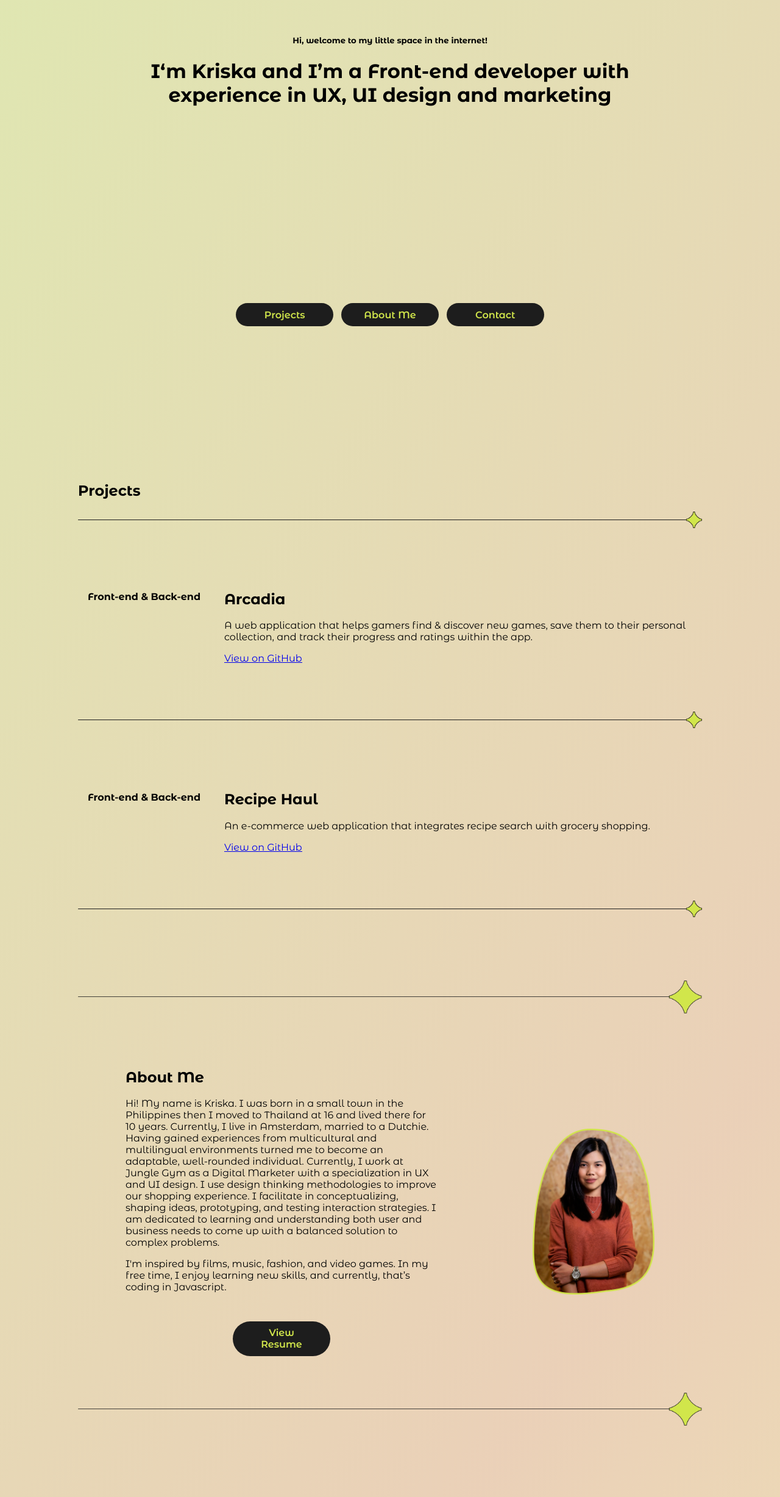
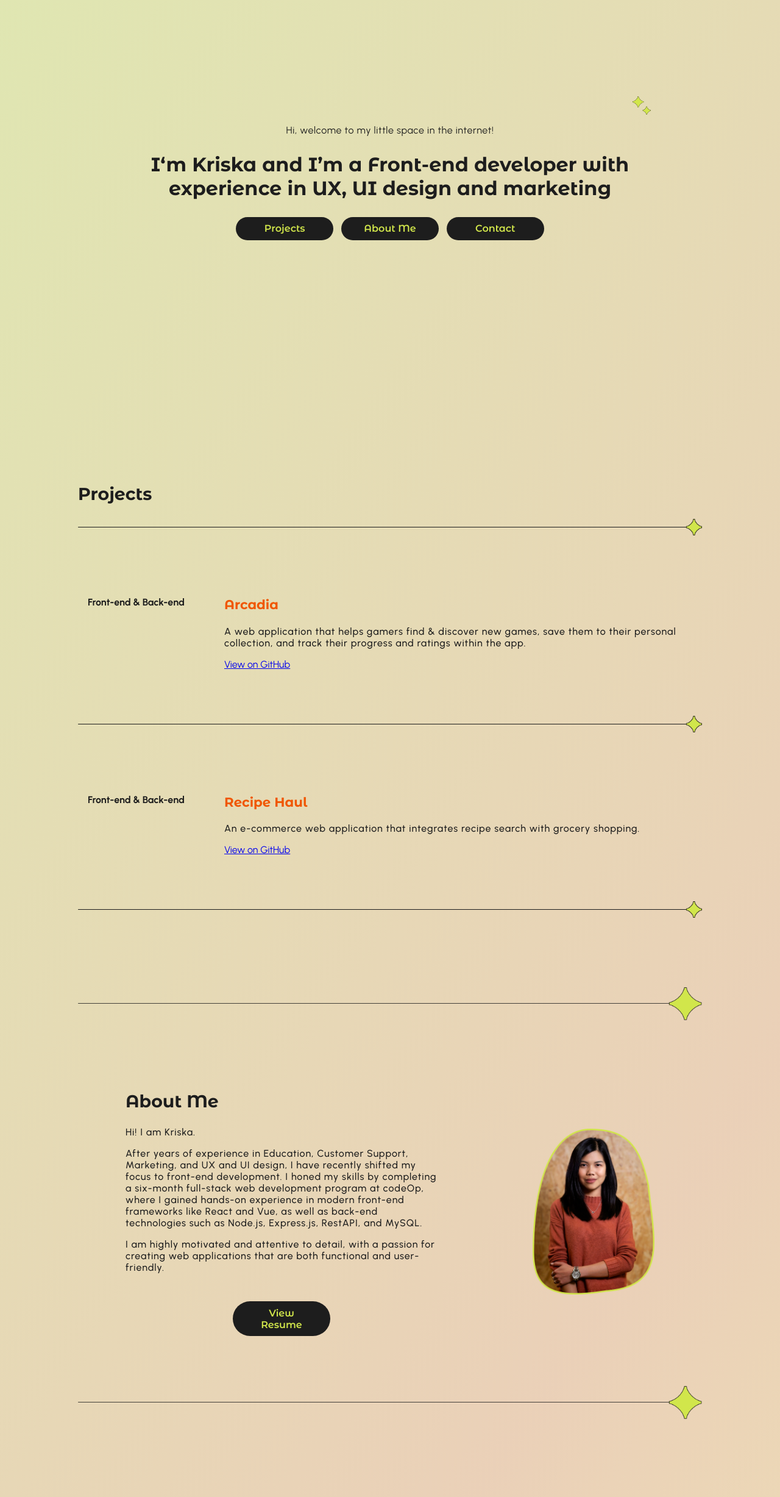
Before and after one commit to krdlange/kdl-portfolio, a React (Create React App) app: page / in a window 1280 px wide. Shown: the part 111-2566 px from the top of the page at 61% size. Built offline with nearby package versions, Linux system fonts and the light colour scheme.

Commit message:
updated fonts, layout, favicon, responsiveness

```diff
--- a/public/index.html
+++ b/public/index.html
@@ -2,15 +2,20 @@
 <html lang="en">
   <head>
     <meta charset="utf-8" />
-    <link rel="icon" href="%PUBLIC_URL%/favicon.ico" />
+    <link rel="icon" href="%PUBLIC_URL%/sparks.png" />
     <meta name="viewport" content="width=device-width, initial-scale=1" />
     <meta name="theme-color" content="#000000" />
     <meta
-      name="description"
-      content="Web site created using create-react-app"
+      name="Kriska's portfolio"
+      content="Kriska de Lange's web portfolio"
     />
     <link rel="apple-touch-icon" href="%PUBLIC_URL%/logo192.png" />
-    <link href="https://fonts.googleapis.com/css2?family=Montserrat+Alternates:wght@100;200;300;400;500;600;700;800&display=swap" rel="stylesheet">
+    <link rel="preconnect" href="https://fonts.googleapis.com" />
+    <link rel="preconnect" href="https://fonts.gstatic.com" crossorigin />
+    <link
+      href="https://fonts.googleapis.com/css2?family=Montserrat+Alternates:wght@300;400;500;600;700&family=Urbanist:wght@300;400;500;600;700&display=swap"
+      rel="stylesheet"
+    />
     <!--
       manifest.json provides metadata used when your web app is installed on a
       user's mobile device or desktop. See https://developers.google.com/web/fundamentals/web-app-manifest/
@@ -25,7 +30,7 @@
       work correctly both with client-side routing and a non-root public URL.
       Learn how to configure a non-root public URL by running `npm run build`.
     -->
-    <title>React App</title>
+    <title>Kriska de Lange's web portfolio</title>
   </head>
   <body>
     <noscript>You need to enable JavaScript to run this app.</noscript>
--- a/src/App.css
+++ b/src/App.css
@@ -1,16 +1,51 @@
 html,
 body {
   font-size: 16px;
+  font-family: "Urbanist", sans-serif;
+}
+
+h1,
+h2,
+h3 {
+  font-family: "Montserrat Alternates", sans-serif;
 }
 
 h1 {
-  font-size: 2em;
+  font-size: 1.999rem;
+  color: #1d1d1d;
 }
 
 h2 {
-  font-size: 1.5em;
+  font-size: 1.777rem;
+  color: #1d1d1d;
 }
 
 h3 {
-  font-size: 1em;
+  font-size: 1.333rem;
+  color: #f05600;
 }
+
+h4 {
+  font-size: 1rem;
+  color: #1d1d1d;
+}
+
+h5 {
+  font-size: 1rem;
+  color: #1d1d1d;
+  font-weight: 400;
+  line-height: 19px;
+  text-align: center;
+  letter-spacing: 0.04em;
+}
+
+p,
+span {
+  font-family: "Urbanist", sans-serif;
+  font-style: normal;
+  font-weight: 500;
+  font-size: 1rem;
+  line-height: 19px;
+  letter-spacing: 0.06em;
+  color: #1d1d1d;
+}
--- a/src/App.js
+++ b/src/App.js
@@ -42,13 +42,13 @@ function App() {
   const IntroSection = styled.div`
     display: flex;
     flex-wrap: wrap;
+    flex-direction: column;
     margin: auto;
     justify-content: center;
     align-items: center;
     text-align: center;
     min-height: 100vh;
     width: 70%;
-    // padding-top: 50px;
   `;
 
   const Navigation = styled.div`
--- a/src/BackToTopButton.js
+++ b/src/BackToTopButton.js
@@ -22,7 +22,7 @@ const BackToTopButton = () => {
     position: fixed;
     bottom: 20px;
     right: 20px;
-    background-color: #333;
+    background-color: #000;
     padding: 10px 15px;
     display: none;
     font-size: .8em;
@@ -34,6 +34,9 @@ const BackToTopButton = () => {
     font-family: "Montserrat Alternates", sans-serif;
     font-weight: 600;
     width: 100px;
+    :hover {
+      background-color: #393933;
+    }
   `;
 
   return (
--- a/src/components/About Me/Aboutme.js
+++ b/src/components/About Me/Aboutme.js
@@ -6,11 +6,6 @@ import Button from "../Button";
 import { device } from "../Device";
 
 export default function Aboutme() {
-  // const Container = styled.div`
-  //   width: 100%;
-  //   margin: auto;
-  //   height: 100vh;
-  // `;
 
   const Container = styled.div`
     display: flex;
@@ -74,10 +69,6 @@ export default function Aboutme() {
 
   const ProfileImgContainer = styled.div`
     margin: auto;
-
-    // @media ${device.laptop} {
-    //   margin: auto;
-    // }
   `;
 
   const ProfileImg = styled.img.attrs({
@@ -101,24 +92,12 @@ export default function Aboutme() {
         <AboutMeContainer>
           <TextContainer>
             <h2>About Me</h2>
+            <span>Hi! I am Kriska.</span>
             <p>
-              Hi! My name is Kriska. I was born in a small town in the
-              Philippines then I moved to Thailand at 16 and lived there for 10
-              years. Currently, I live in Amsterdam, married to a Dutchie.
-              Having gained experiences from multicultural and multilingual
-              environments turned me to become an adaptable, well-rounded
-              individual. Currently, I work at Jungle Gym as a Digital Marketer
-              with a specialization in UX and UI design. I use design thinking
-              methodologies to improve our shopping experience. I facilitate in
-              conceptualizing, shaping ideas, prototyping, and testing
-              interaction strategies. I am dedicated to learning and
-              understanding both user and business needs to come up with a
-              balanced solution to complex problems.
-              <p>
-                I'm inspired by films, music, fashion, and video games. In my
-                free time, I enjoy learning new skills, and currently, that’s
-                coding in Javascript.
-              </p>
+            After years of experience in Education, Customer Support, Marketing, and UX and UI design, I have recently shifted my focus to front-end development. I honed my skills by completing a six-month full-stack web development program at codeOp, where I gained hands-on experience in modern front-end frameworks like React and Vue, as well as back-end technologies such as Node.js, Express.js, RestAPI, and MySQL.
+            <p>
+            I am highly motivated and attentive to detail, with a passion for creating web applications that are both functional and user-friendly.
+            </p>
             </p>
             <a
               href="https://drive.google.com/file/d/1WCBpxCFxjp-pgVqnz8uar7NLLM3WHzuc/view?usp=share_link"
--- a/src/components/Intro/Intro.js
+++ b/src/components/Intro/Intro.js
@@ -1,7 +1,6 @@
 import React from "react";
 import styled from "styled-components";
-// import sparkImg from "./assets/sparks.png";
-// import Button from "../Button";
+import sparkImg from "./assets/sparks.png";
 
 export default function Intro() {
 
@@ -9,30 +8,28 @@ export default function Intro() {
     text-align: center;
   `;
 
-  //   const ImgContainer = styled.div`
-  //     // border: 1px solid red;
-  //     max-width: 100%;
-  //     position: sticky;
-  //     top: 100px;
-  //     justify-content: right;
-  //     display: flex;
-  //     z-index: 2;
-  //     float: right;
-  //   `;
+    const ImgContainer = styled.div`
+    position: relative;
+    // height: 100vh;
+    width: 100%;
+    background-color: #eee;
+    `;
 
-  //   const Img = styled.img.attrs({
-  //     src: `${sparkImg}`,
-  //   })`
-  //   height: auto;
-  //   max-width: 20%;
-  //   margin-right: 144px;
-  // }`;
+    const Img = styled.img.attrs({
+      src: `${sparkImg}`,
+    })`
+    position: absolute;
+    top: -20px;
+    right: 20px;
+    width: 30px;
+    height: 30px;
+  }`;
 
   return (
     <div>
-      {/* <ImgContainer>
+      <ImgContainer>
             <Img/>
-      </ImgContainer> */}
+      </ImgContainer>
 
         <Introduction>
           <h5>Hi, welcome to my little space in the internet!</h5>
--- a/src/components/Projects/Projects.js
+++ b/src/components/Projects/Projects.js
@@ -67,7 +67,7 @@ export default function Projects() {
           </Role>
 
           <Project>
-            <h2>Arcadia</h2>
+            <h3>Arcadia</h3>
             <p>
               A web application that helps gamers find & discover new games,
               save them to their personal collection, and track their progress
@@ -94,7 +94,7 @@ export default function Projects() {
           </Role>
 
           <Project>
-            <h2>Recipe Haul</h2>
+            <h3>Recipe Haul</h3>
             <p>
               An e-commerce web application that integrates recipe search with
               grocery shopping.
--- a/src/index.css
+++ b/src/index.css
@@ -3,7 +3,8 @@ body {
   /* font-family: -apple-system, BlinkMacSystemFont, 'Segoe UI', 'Roboto', 'Oxygen',
     'Ubuntu', 'Cantarell', 'Fira Sans', 'Droid Sans', 'Helvetica Neue',
     sans-serif; */
-    font-family: 'Montserrat Alternates', sans-serif;
+  font-family: "Montserrat Alternates", sans-serif;
+  font-family: "Urbanist", sans-serif;
   -webkit-font-smoothing: antialiased;
   -moz-osx-font-smoothing: grayscale;
 }
@@ -11,5 +12,6 @@ body {
 code {
   /* font-family: source-code-pro, Menlo, Monaco, Consolas, 'Courier New',
     monospace; */
-    font-family: 'Montserrat Alternates', sans-serif;
+  font-family: "Montserrat Alternates", sans-serif;
+  font-family: "Urbanist", sans-serif;
 }
```
Also changed, not shown: public/sparks.png (added).
